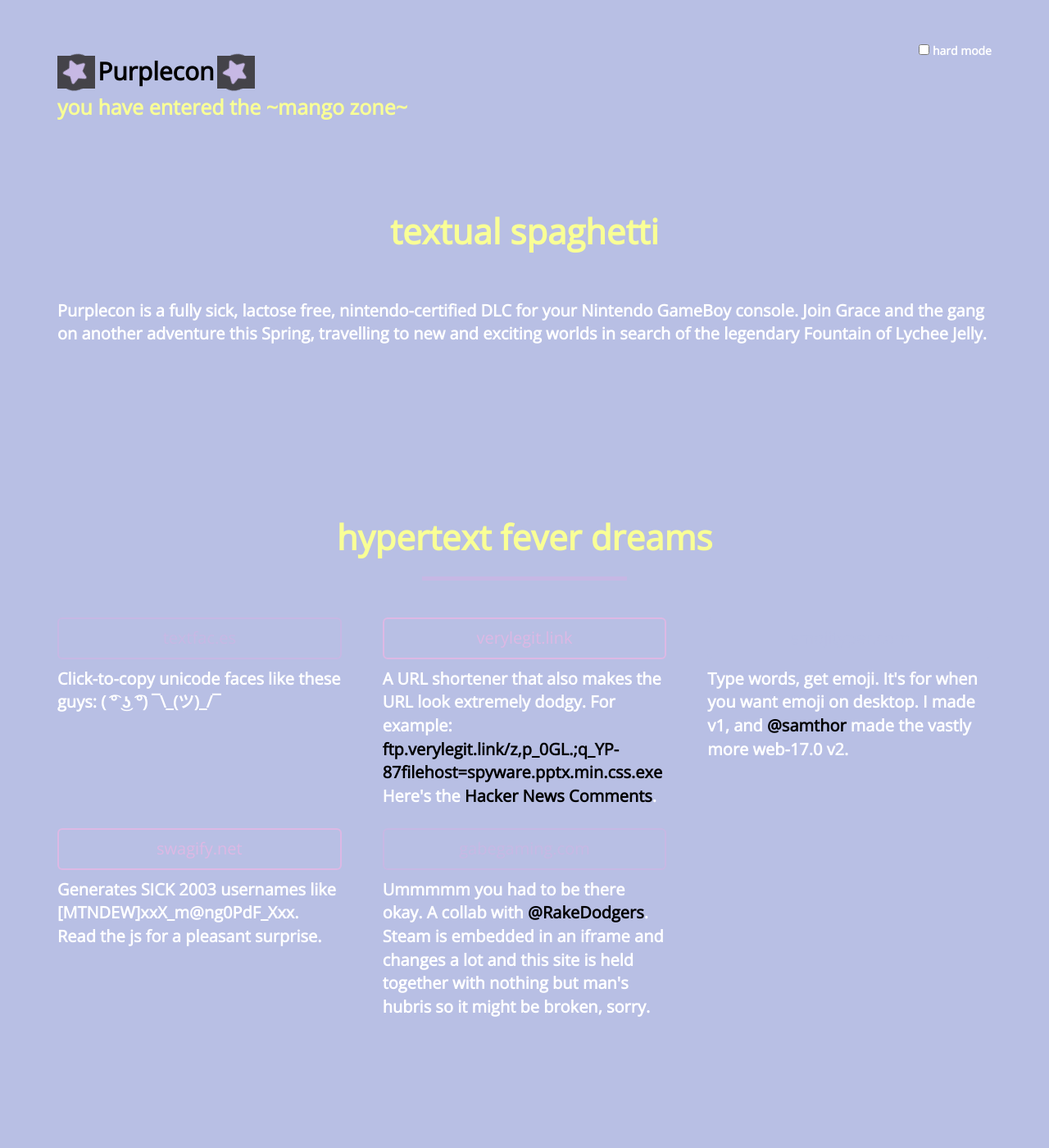
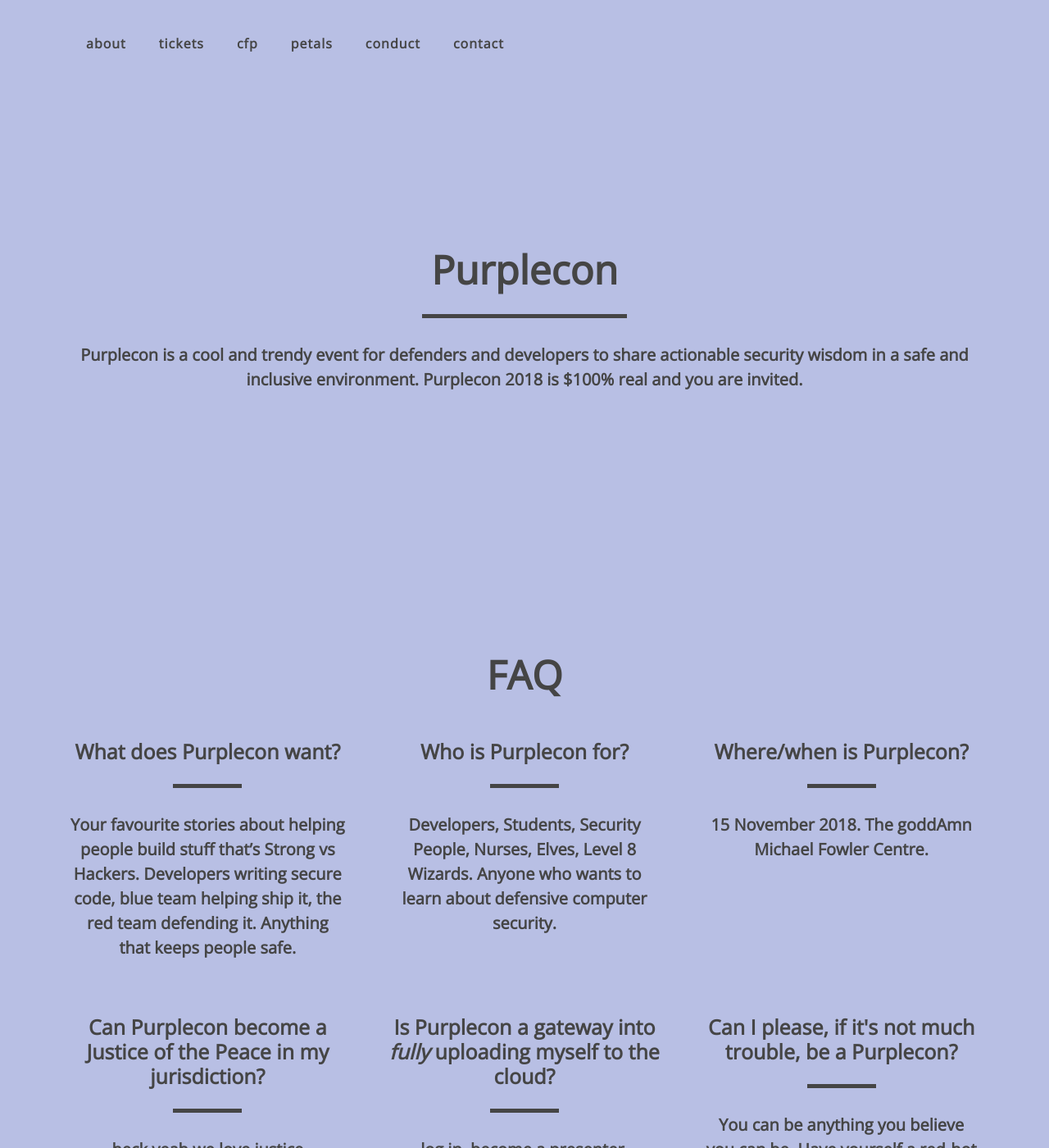
Before and after one commit to purplecon/2018.purplecon.nz, a Jekyll site: the page built from README.md, in a window 1280 px wide and 1400 px high. Shown: the whole window at 82% size. Built offline with Jekyll 4.4.1, drawn with Linux system fonts in a browser that asks for light colours; nearby versions of some CDN libraries; our own code applies the rules of GitHub Pages for plain Markdown files; library files that are not in the unit come from our copies; comment, search, counter and statistics services are not loaded; some of the changed text lies outside the part shown.

```diff
--- a/README.md
+++ b/README.md
@@ -1,2 +1,10 @@
 # Purplecon website aw yeah
 why are you reading this just go to the site
+
+
+## Administrating
+Oooh, if you're reading this then you must be one of the Purplecon Scouts.
+
+To edit the content on the website, just change the variables in \_config.yml.
+
+The code of conduct is in `conduct/index.html`.
--- a/_config.yml
+++ b/_config.yml
@@ -13,37 +13,32 @@
 # you will see them accessed via {{ site.title }}, {{ site.email }}, and so on.
 # You can create any custom variable you would like, and they will be accessible
 # in the templates via {{ site.myvariable }}.
-title: the mango zone
-email: mangodotpdf@gmail.com
+title: purplecon
+email: us@purplecon.nz
 description: >- # this means to ignore newlines until "baseurl:"
-    memes
+    a nice place for infosec friends to be friends
 baseurl: "" # the subpath of your site, e.g. /blog
 url: "" # the base hostname & protocol for your site, e.g. http://example.com
-twitter_username: mangopdf
-github_username:  mangopdf
-show_drafts: false
+twitter_username: purplecon
+github_username:  purplecon
 # Build settings
 markdown: kramdown
 theme: minima
 plugins:
   - jekyll-feed
 
-long_text: "These are used to personalize your new site. If you look in the HTML files,
- you will see them accessed via ite.title and so on.
- You can create any custom variable you would like, and they will be accessible
- in the templates via ."
 
-con_description_short: "PurpleCon is a con you can attend. This is about how long this text should be."
-con_description_long: "Purplecon is a fully sick, lactose free, nintendo-certified DLC for your Nintendo GameBoy console. Join Grace and the gang on another adventure this Spring, travelling to new and exciting worlds in search of the legendary Fountain of Lychee Jelly."
 logo_url: "https://example.com/logo"
 
-# The following items will not be processed, by default. Create a custom list
-# to override the default setting.
-# exclude:
-#   - Gemfile
-#   - Gemfile.lock
-#   - node_modules
-#   - vendor/bundle/
-#   - vendor/cache/
-#   - vendor/gems/
-#   - vendor/ruby/
+con_heading: "Purplecon"
+con_description_short: "Purplecon is a cool and trendy event for defenders and developers to share actionable security wisdom in a safe and inclusive environment. Purplecon 2018 is $100% real and you are invited."
+
+what_does_purplecon_want: "Your favourite stories about helping people build stuff that’s Strong vs Hackers. Developers writing secure code, blue team helping ship it, the red team defending it. Anything that keeps people safe."
+why_is_purplecon: "We just thought it would be Good."
+can_purplecon_be_a_jp: "heck yeah we love justice"
+where_when: "15 November 2018. The goddAmn Michael Fowler Centre."
+can_i_be_a_purplecon: "You can be anything you believe you can be. Have yourself a red-hot browse of the CFP."
+is_purplecon_gateway_cloud: "log in, become a presenter, everybody to the data centre"
+tickets_description: "One day you'll be able to buy tickets here. Not today, though."
+who_is_it_for: "Developers, Students, Security People, Nurses, Elves, Level 8 Wizards. Anyone who wants to learn about defensive computer security."
+cfp_description: "Want to talk at Purplecon? Come on down to CFP form town (link goes here). Do <em>not</em> actually send us papers. We don't know what to do with them."
--- a/_layouts/default.html
+++ b/_layouts/default.html
@@ -24,10 +24,11 @@
     <link href="{{ "vendor/bootstrap/css/bootstrap.min.css" | relative_url }}" rel="stylesheet">
 
     <link href="{{ "vendor/font-awesome/css/font-awesome.min.css" | relative_url }}" rel="stylesheet" type="text/css">
+
     <link href="https://fonts.googleapis.com/css?family=Open+Sans:300" rel="stylesheet">
     <link href="{{ "css/freelancer.min.css" | relative_url }}" rel="stylesheet">
     <link rel="shortcut icon" type="image/png" href="/favicon.ico"/>
-
+    <link type="text/css" rel="stylesheet" media="screen" href="/css/jquery-sakura.min.css" />
 
     <!-- NSA tracking-->
     <script async src="https://www.googletagmanager.com/gtag/js?id=UA-39885839-9"></script>
@@ -42,28 +43,6 @@
 </head>
 
   <body>
-
-    <header class="masthead">
-      <div class="container">
-          <div class="settings">
-              <form action="#">
-                  <label for="hardmode">
-                  <input id="hardmode" type="checkbox"/>
-                  hard mode</label>
-              </form>
-          </div>
-          <div class="intro-text">
-              <div class="logo">
-              <span class="star-inline star-primary star-purple"></span>
-              <a href="/">
-                  <h2 class="logo">Purplecon</h2>
-              </a>
-              <span class="star-inline star-primary star-purple"></span>
-          </div>
-            <p class="intro" id="intro"class="scrollspy">Subtitle? Nah.</a></p>
-      </div>
-
-    </header>
 
 
     <main class="page-content" aria-label="Content">
@@ -82,9 +61,8 @@
     <script src="{{ "vendor/jquery-easing/jquery.easing.min.js" | relative_url }}"></script>
 
     <script type="text/javascript" src="{{ "https://unpkg.com/onscreen/dist/on-screen.umd.min.js" | relative_url }}"></script>
-    <script src="{{ "js/emojicursor.js" | relative_url }}"></script>
     <script src="{{ "js/freelancer.min.js" | relative_url }}"></script>
-
+    <script src="/js/jquery-sakura.min.js"></script>
   </body>
 
 </html>
--- a/_layouts/home.html
+++ b/_layouts/home.html
@@ -2,147 +2,121 @@
 layout: default
 ---
 
+ <!-- Navigation -->
+    <nav class="navbar navbar-expand-lg fixed-top text-uppercase" id="mainNav">
+      <div class="container">
+        <button class="navbar-toggler navbar-toggler-right rounded" type="button" data-toggle="collapse" data-target="#navbarResponsive" aria-controls="navbarResponsive" aria-expanded="false" aria-label="Toggle navigation">
+          Menu
+          <i class="fa fa-bars"></i>
+        </button>
+        <div class="collapse navbar-collapse" id="navbarResponsive">
+          <ul class="navbar-nav">
+            <li class="nav-item mx-0 mx-lg-1">
+              <a class="nav-link py-3 px-0 px-lg-3 rounded js-scroll-trigger" href="#faq">About</a>
+            </li>
+            <li class="nav-item mx-0 mx-lg-1">
+              <a class="nav-link py-3 px-0 px-lg-3 rounded js-scroll-trigger" href="#tickets">Tickets</a>
+            </li>
+            <li class="nav-item mx-0 mx-lg-1">
+              <a class="nav-link py-3 px-0 px-lg-3 rounded js-scroll-trigger" href="#cfp">cfp</a>
+            </li>
+            <li class="nav-item mx-0 mx-lg-1">
+              <a class="nav-link py-3 px-0 px-lg-3 rounded" id="petals" href="#" >petals</a>
+            </li>
+            <li class="nav-item mx-0 mx-lg-1">
+              <a class="nav-link py-3 px-0 px-lg-3 rounded js-scroll-trigger" href="/conduct">conduct</a>
+            </li>
+            <li class="nav-item mx-0 mx-lg-1">
+              <a class="nav-link py-3 px-0 px-lg-3 rounded js-scroll-trigger" href="#contact">Contact</a>
+            </li>
+          </ul>
+        </div>
+      </div>
+    </nav>
+
 <div class="home">
 
-    <section id="" class="portfolio success">
+    <section id="hero" class="portfolio success">
       <div class="container">
-        <h2 class="text-center scrollspy" id="blog">A Good Con</h2>
-        <hr class="star-primary star-blue">
+          <h2 class="text-center">{{ site.con_heading }}</h2>
+        <hr class="star-primary ">
         <p>
-        {{ site.con_description_long }}
+        {{ site.con_description_short }}
         </p>
-
-
       </div>
-
   </section>
 
 
+    <section id="faq" class="portfolio success">
+      <div class="container">
+        <h2 class="text-center scrollspy" id="websites">FAQ</h2>
+        <div class="grid items">
 
-    <section id="" class="portfolio success">
-      <div class="container">
-        <h2 class="text-center scrollspy" id="websites">one-use novelty websites</h2>
-        <hr class="star-primary star-purple">
-        <div class="grid">
-
-            <div class=" portfolio-item">
-                <a href="https://textfac.es" class="btn btn-lg btn-outline btn-purple">textfac.es</a>
+            <div class="portfolio-item">
+                <h3 class="">What does Purplecon want?</h3>
+                <hr class="star-primary">
                 <div class="caption">
                     <div class="caption-content">
                         <p>
-                        Click-to-copy unicode faces like these guys: ( ͡° ͜ʖ ͡°) ¯\_(ツ)_/¯
+                        {{ site.what_does_purplecon_want }}
+                        </p>
+                    </div>
+                </div>
+            </div>
+            <div class=" portfolio-item">
+                <h3 class="">Who is Purplecon for?</h3>
+                <hr class="star-primary">
+                <div class="caption">
+                    <div class="caption-content">
+                        <p>
+                        {{ site.who_is_it_for }}
                         </p>
                     </div>
                 </div>
             </div>
 
             <div class=" portfolio-item">
-                <a href="https://verylegit.link" class="btn btn-lg btn-outline btn-pink">verylegit.link</a>
+                <h3 class="">Where/when is Purplecon?</h3>
+                <hr class="star-primary">
                 <div class="caption">
                     <div class="caption-content">
                         <p>
-                        A URL shortener that also makes the URL look extremely dodgy. For example: <a href="https://ftp.verylegit.link/z,p_0GL.;q_YP-87filehost=spyware.pptx.min.css.exe">ftp.verylegit.link/z,p_0GL.;q_YP-87filehost=spyware.pptx.min.css.exe</a>
-                        Here's the <a href="https://news.ycombinator.com/item?id=14628278">Hacker News Comments</a>.
-                        </p>
-                        </p>
-                    </div>
-                </div>
-            </div>
-            <div class=" portfolio-item">
-                <a href="https://emojityper.com" class="btn btn-lg btn-outline btn-lightblue">
-                    emojityper.com
-                </a>
-                    <div class="caption">
-                        <div class="caption-content">
-                            <p>
-                            Type words, get emoji. It's for when you want emoji on desktop. I made v1, and <a href="https://twitter.com/samthor">@samthor</a> made the vastly more web-17.0 v2.
-                            </p>
-
-                        </div>
-                    </div>
-            </div>
-
-
-            <div class=" portfolio-item">
-                <a href="http://swagify.net" class="btn btn-lg btn-outline btn-pink">
-                    swagify.net
-                </a>
-                    <div class="caption">
-                        <div class="caption-content">
-                            <p>Generates SICK 2003 usernames like [MTNDEW]xxX_m@ng0PdF_Xxx. Read the js for a pleasant surprise.
-                            </p>
-
-                        </div>
-                    </div>
-            </div>
-
-            <div class=" portfolio-item">
-                <a href="https://gabegaming.com" class="btn btn-lg btn-outline btn-purple">
-                    gabegaming.com
-                </a>
-                <div class="caption">
-                    <div class="caption-content">
-                        <p>
-                        Ummmmm you had to be there okay. A collab with <a href="https://twitter.com/RakeDodgers">@RakeDodgers</a>. Steam is embedded in an iframe and changes a lot and this site is held together with nothing but man's hubris so it might be broken, sorry.
-                        </p>
-
-                    </div>
-                </div>
-            </div>
-
-            <div class=" portfolio-item useragent " style="display: none;">
-                <a href="#" class="btn btn-lg btn-outline btn-purple">
-                </a>
-                <div class="caption">
-                    <div class="caption-content">
-                        <p>
-                        Juuuuuust kidding.
-                        </p>
-
-                    </div>
-                </div>
-            </div>
-
-        </div>
-
-
-      </div>
-    </section>
-
-    <section id="" class="portfolio success">
-      <div class="container">
-        <h2 class="text-center scrollspy" id="talks">talk recordings</h2>
-        <hr class="star-primary star-pink">
-        <div class="grid">
-
-            <div class=" portfolio-item">
-                <a href="https://www.youtube.com/watch?v=9S3zwwCEe0E" class="btn btn-lg btn-outline btn-purple">Operation Luigi: How I hacked my friend without her noticing</a>
-                <div class="caption">
-                    <div class="caption-content">
-                        <p>
-                        Come on down to luigi town, we've got: the 2013 tumblr hack, linkedin roasting, your sweet mango boy, one loopy b o i, regrets
+                        {{ site.where_when }}
                         </p>
                     </div>
                 </div>
             </div>
 
             <div class=" portfolio-item">
-                <a href="https://www.youtube.com/watch?v=nSu11VvVL9M" class="btn btn-lg btn-outline btn-pink">Tricking people</a>
+                <h3>Can Purplecon become a Justice of the Peace in my jurisdiction?</h3>
+                <hr class="star-primary">
                 <div class="caption">
                     <div class="caption-content">
                         <p>
-                        The techniques magicians and pickpockets use to trick people work for hacking too.
+                        {{ site.can_purplecon_be_a_jp }}
+                        </p>
+                    </div>
+                </div>
+            </div>
+            <div class=" portfolio-item">
+                <h3>Is Purplecon a gateway into <em>fully</em> uploading myself to the cloud?</h3>
+                <hr class="star-primary">
+                <div class="caption">
+                    <div class="caption-content">
+                        <p>
+                        {{ site.is_purplecon_gateway_cloud }}
                         </p>
                     </div>
                 </div>
             </div>
 
             <div class=" portfolio-item">
-                <a href="https://www.youtube.com/watch?v=MkSkqMvGBuo" class="btn btn-lg btn-outline btn-lightblue">Graphing when your Facebook friends are awake</a>
+                <h3 class="">Can I please, if it's not much trouble, be a Purplecon?</h3>
+                <hr class="star-primary">
                 <div class="caption">
                     <div class="caption-content">
                         <p>
-                        At PyCon AU 2016. For the record, this is creepy and I think doing it is not okay!
+                        {{ site.can_i_be_a_purplecon }}
                         </p>
                     </div>
                 </div>
@@ -150,54 +124,54 @@ layout: default
 
 
         </div>
+
+    </section>
+
+    <section id="tickets" class="portfolio success">
+      <div class="container">
+          <h2 class="text-center">Tickets</h2>
+        <hr class="star-primary ">
+        <p>
+        {{ site.tickets_description }}
+        </p>
       </div>
   </section>
 
-    <section id="" class="portfolio success">
+    <section id="cfp" class="portfolio success">
       <div class="container">
-        <h2 class="text-center scrollspy" id="tweets">tweets</h2>
-        <hr class="star-primary star-purple">
-        <div class="container col-lg-8">
-            <a class="twitter-timeline" data-width="700" data-height="400" data-dnt="true" data-theme="dark" data-link-color="#9266CC" href="https://twitter.com/mangopdf">Tweets by mangopdf</a> <script async src="//platform.twitter.com/widgets.js" charset="utf-8"></script>
-        </div>
-
-        </div>
+          <h2 class="text-center">Call for papers</h2>
+        <hr class="star-primary ">
+        <p>
+        {{ site.cfp_description}}
+        </p>
       </div>
   </section>
 
-    <section class="portfolio success" id="">
+    <section id="contact" class="portfolio success">
       <div class="container">
-        <h2 class="text-center scrollspy" id="about">about</h2>
-        <hr class="star-primary star-blue">
-        <div class="grid">
-          <div class="portfolio-item">
-              <h4>What's with the "Alex" thing?</h4>
+          <h2 class="text-center">Contact us</h2>
+        <hr class="star-primary ">
         <p>
-              Once, an article referred to me as <a href="https://motherboard.vice.com/en_us/article/tinder-social-lets-you-stalk-your-friends-dating-habits-hack-last-active">a hacker who goes by the name "Alex"</a>, so that's my hacker handle now and there's nothing I can do about it.
+        The Purplecon digital online humans are
+        <a href="//twitter.com/ryankurte">@ryankurte</a>,
+        <a href="//twitter.com/__nolang">@__nolang</a>,
+        <a href="//twitter.com/mangopdf">@mangopdf</a>, and
+        <a href="//twitter.com/jsstott">@jsstott</a>.
         </p>
-          </div>
-
-          <div class="portfolio-item">
-              <h4>Do you have an actual pdf called mango.pdf?</h4>
         <p>
-              Sure, <a id="pdf" href="/mango.pdf" data-uh-dont-worry-about-it="lisreal2401">here you go</a>.
-              It's got a password on it though. The password is hidden somewhere in this page. Have fun!
+        You can contact us at us@purplecon.nz, or on Twitter.
         </p>
-         </div>
-
-        </div>
+        <p>
+        The venue, some costs, and limitless cosmic guidance was provided to us by the <a href="kiwicon.org">Kiwicon Crue</a> &lt;3
+        </p>
       </div>
   </section>
 
     <footer class="text-center">
         <div class="footer-below">
-        <div class="container">
-          <div class="row">
-              <div class="col-lg-12">
-                  Whoa, you scrolling down here felt weird. Did something happen up there?
-            </div>
-          </div>
-        </div>
+            <p class="small">
+            this hypertext fever dream made with &lt;3 in a juicebox-and-velcro environment by <a href="https://mango.pdf.zone">@mangopdf</a>
+            </p>
       </div>
   </footer>
 </div>
--- a/scss/_contact.scss
+++ b/scss/_contact.scss
@@ -56,7 +56,6 @@ form .row:first-child .floating-label-form-group {
 }
 
 footer {
-  color: white;
   h3 {
     margin-bottom: 30px;
   }
@@ -69,6 +68,5 @@ footer {
   }
   .footer-below {
     padding: 25px 0;
-    border-top: 2px solid white;
   }
 }
--- a/scss/_variables.scss
+++ b/scss/_variables.scss
@@ -6,7 +6,7 @@ $pink: #ddb8e4;
 $lightblue: $blue;
 
 // Foreground colour
-$theme-primary: #fff;
+$theme-primary: #454545;
 
 // Background colour
 $theme-success: #000;
```
Also changed, not shown: conduct/index.html (added, +43 -0 lines), css/freelancer.css (+57 -71 lines), js/freelancer.js (+10 -46 lines), scss/_global.scss (+4 -22 lines), scss/_memes.scss (+27 -13 lines), scss/_navbar.scss (+17 -11 lines), css/freelancer.min.css, css/jquery-sakura.css (added), css/jquery-sakura.min.css (added), js/freelancer.min.js, js/jquery-sakura.js (added), js/jquery-sakura.min.js (added). Lines whose indentation alone changed are shown as unchanged.
